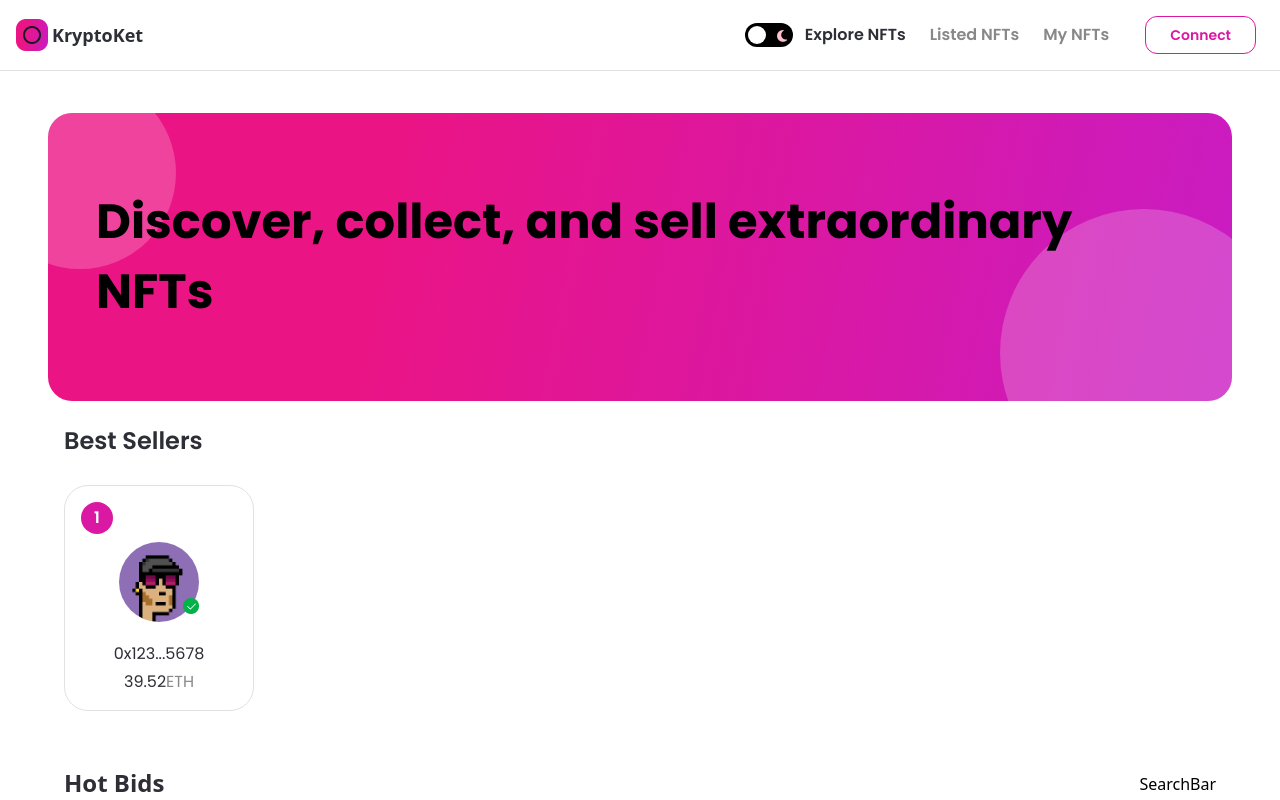
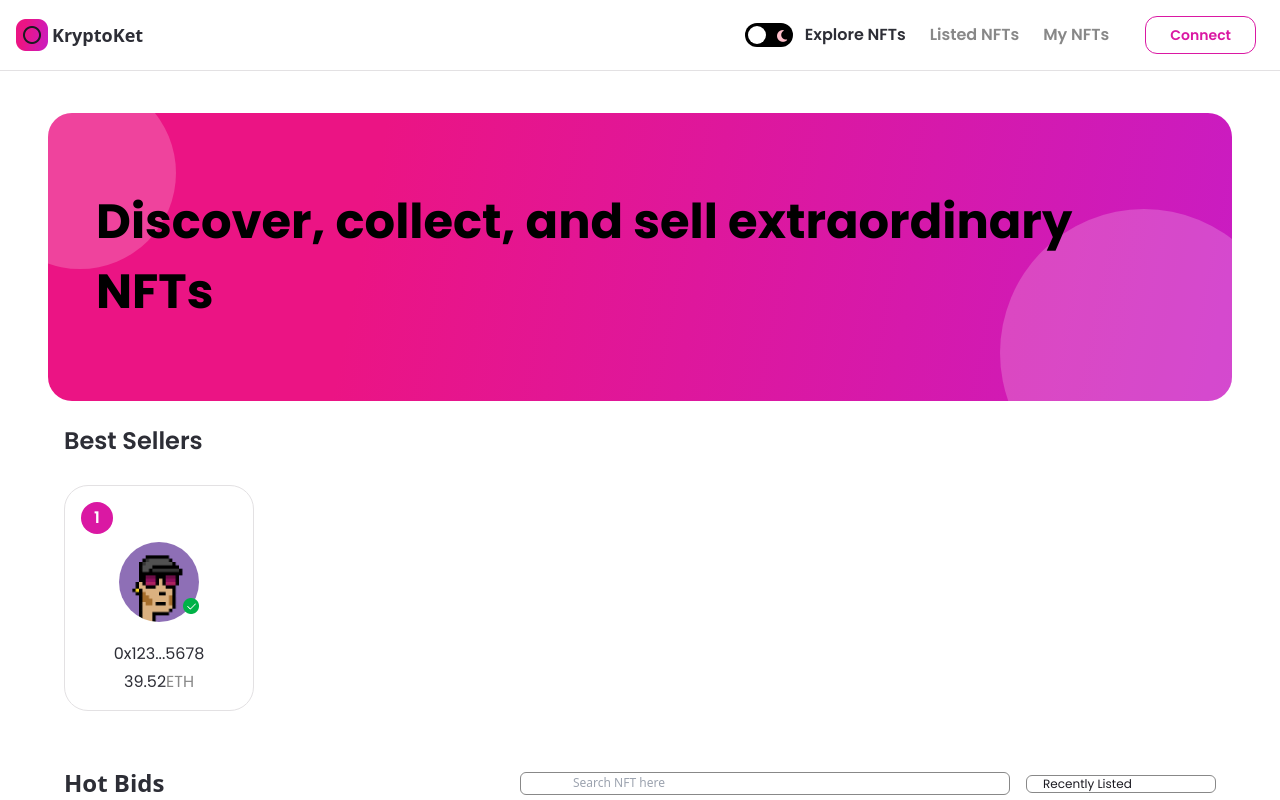
Before and after one commit to anyars-encarta/nft_marketplace, a Next.js app: page / in a window 1280 px wide. Shown: the top 800 px of the page. Built offline with nearby package versions, Linux system fonts and the light colour scheme.

Commit message:
Add search field, search icon and filter section

```diff
--- a/app/my-nfts/page.jsx
+++ b/app/my-nfts/page.jsx
@@ -4,7 +4,7 @@ import { useState, useEffect, useContext } from "react";
 import Image from "next/image";
 
 import { NFTContext } from "@/context/NFTContext";
-import { NFTCard, Loader, Banner } from "@/components";
+import { NFTCard, Loader, Banner, SearchBar } from "@/components";
 import { makeId, shortenAddress } from "@/utils";
 import images from "@/assets";
 
@@ -65,7 +65,7 @@ const page = () => {
       ) : (
         <div className="sm:px-4 p-12 w-full minmd:w-4/5 flexCenter flex-col">
           <div className="flex-1 w-full flex flex-row sm:flex-col px-4 xs:px-0 minlg:px-8">
-            Search Bar
+            <SearchBar />
           </div>
 
           <div className="mt-3 w-full flexCenter flex-wrap">
--- a/app/page.jsx
+++ b/app/page.jsx
@@ -2,7 +2,7 @@
 
 import { useState, useEffect, useRef, useContext } from "react";
 
-import { Banner, CreatorCard, NFTCard } from "@/components";
+import { Banner, CreatorCard, NFTCard, SearchBar } from "@/components";
 import images from "@/assets";
 import { makeId, shortenAddress } from "@/utils";
 import Image from "next/image";
@@ -143,7 +143,7 @@ console.log("Top Creators are ", topCreators);
               Hot Bids
             </h1>
 
-            <div>SearchBar</div>
+            <SearchBar />
           </div>
 
           <div className="mt-3 w-full flexStart flex-wrap justify-start md:justify-center">
--- /dev/null
+++ b/components/SearchBar.jsx
@@ -0,0 +1,54 @@
+"use client";
+
+import { useState, useEffect } from "react";
+import Image from "next/image";
+import { useTheme } from "next-themes";
+import images from "@/assets";
+
+const SearchBar = () => {
+  const [search, setSearch] = useState("");
+  const { theme } = useTheme();
+
+  return (
+    <>
+      <div className="flex-1 flexCenter dark:bg-nft-black-2 bg-white border dark:border-nft-black-2 border-nft-gray-2 px-4 rounded-md">
+        <Image
+          src={images.search}
+          objectFit="contain"
+          width={20}
+          height={20}
+          alt="Search"
+          className={theme === "light" ? "filter invert" : ""}
+        />
+
+        <input
+          type="text"
+          placeholder="Search NFT here"
+          value={search}
+          onChange={(e) => setSearch(e.target.value)}
+          className="dark:bg-nft-black-2 bg-white mx-4 w-full dark:text-wghite text-nft-black-1 font-normal text-xs outline-none"
+        />
+      </div>
+
+      <div
+        onClick={() => {}}
+        className="relative flexBetween ml-4 sm:ml-0 sm:mt-2 min-w-190 cursor-pointer dark:bg-nft-black-2 bg-white border dark:border-nft-black-2 border-nft-gray-2 px-4 rounded-md"
+      >
+        <p className="font-poppins dark:text-white text-nft-black-2 font-normal text-xs">
+          Recently Listed
+        </p>
+
+        <Image
+            src={images.arrow}
+            objectFit="contain"
+            width={15}
+            height={15}
+            alt="arrow"
+            className={theme === "light" ? "filter invert" : ""}
+        />
+      </div>
+    </>
+  );
+};
+
+export default SearchBar;
--- a/components/index.js
+++ b/components/index.js
@@ -11,6 +11,7 @@ import Input from "./Input";
 import Loader from "./Loader";
 import Modal from "./Modal";
 import PaymentBodyCmp from "./PaymentBodyCmp";
+import SearchBar from "./SearchBar";
 
 export {
   Navbar,
@@ -25,5 +26,6 @@ export {
   Input,
   Loader,
   Modal,
-  PaymentBodyCmp
+  PaymentBodyCmp,
+  SearchBar,
 };
```
